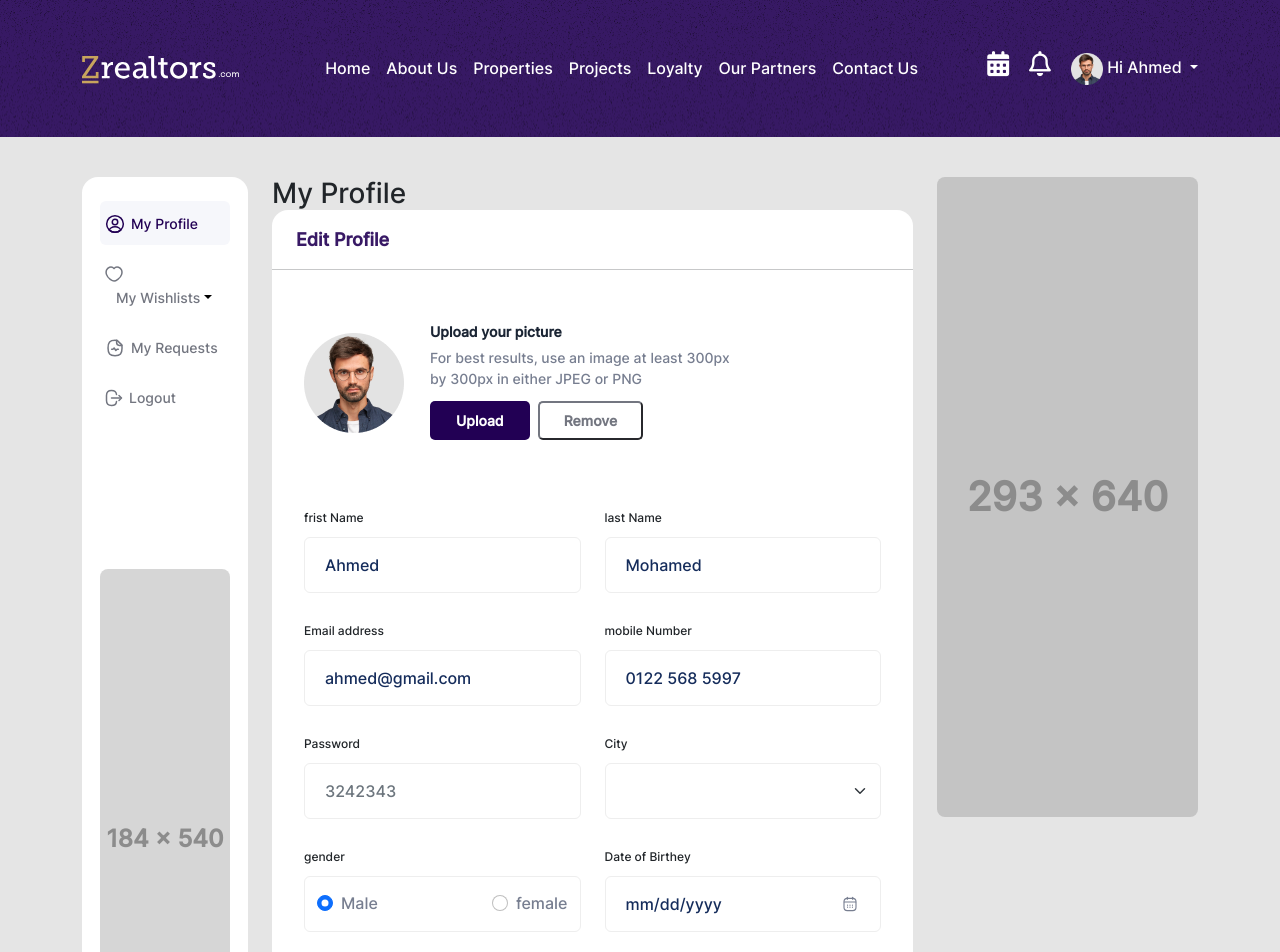
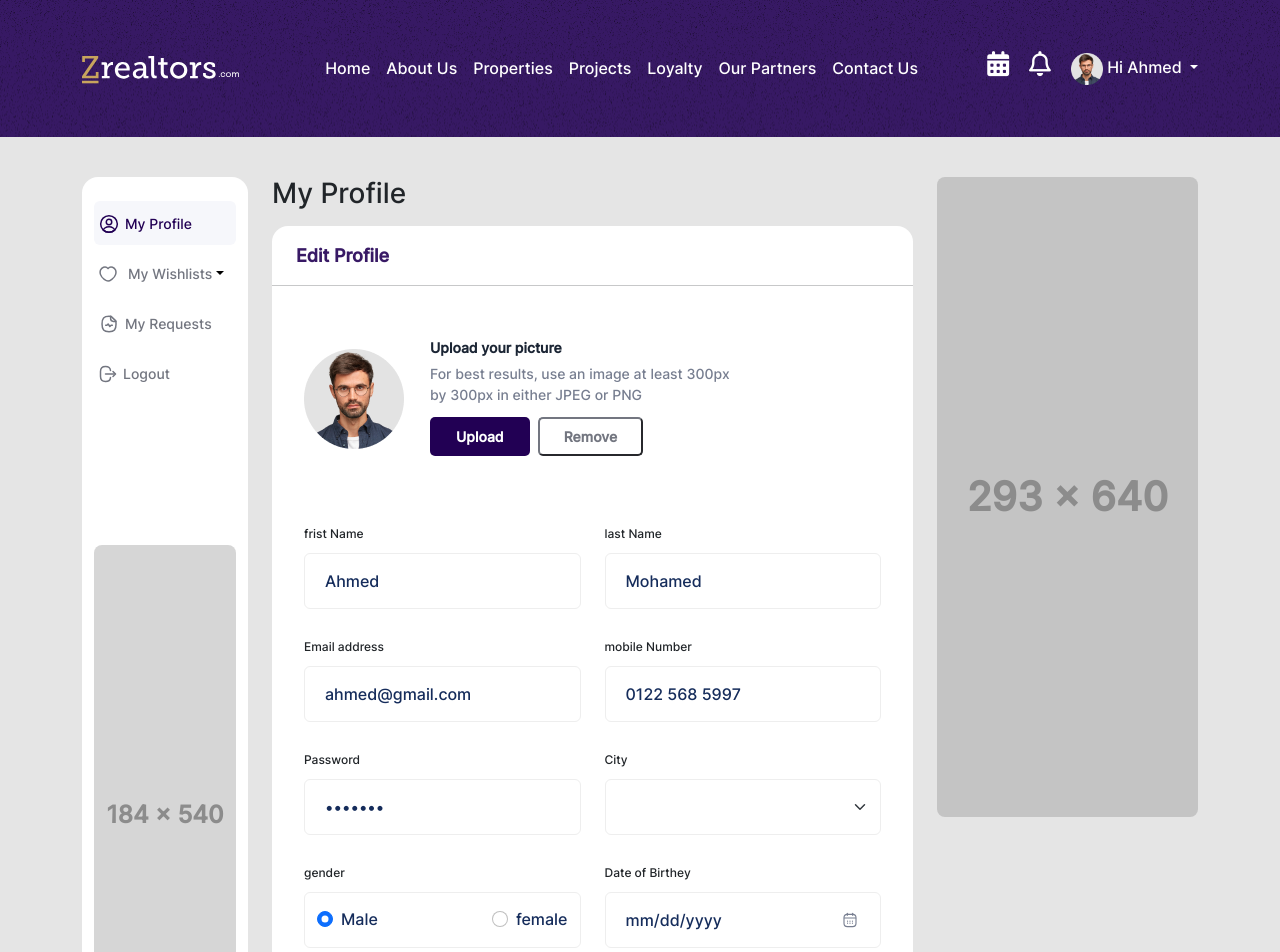
Before and after one commit to ElsayedTork/zrealror_vue, a Vue app: page /edit in a window 1280 px wide. Shown: the top 952 px of the page. Built offline with nearby package versions, Linux system fonts and the light colour scheme.

Commit message:
handle routing and some colors and sidebar

```diff
--- a/src/App.vue
+++ b/src/App.vue
@@ -36,6 +36,7 @@ html {
   --advertisement-color: rgba(119, 119, 119, 0.3);
   --advertisement-text-color: rgba(140, 140, 140, 1);
   --placeholder-color: #152c5b;
+  --heading-profile: #1b2534;
 }
 *,
 ul,
--- a/src/component/editProfile/index.vue
+++ b/src/component/editProfile/index.vue
@@ -80,14 +80,14 @@
           <div class="row">
             <div class="col-sm-6">
               <div class="form-group">
-                <label for="exampleInputEmail1">Password</label>
+                <label for="password">Password</label>
                 <input
-                  type="Password"
+                  type="password"
                   class="form-control shadow-none"
-                  id="Password"
+                  id="password"
                   aria-describedby="emailHelp"
                   :placeholder="$store.state.profileData.password"
-                  v-model="Password"
+                  v-model="password"
                 />
               </div>
             </div>
@@ -293,7 +293,7 @@ export default {
         color: var(--placeholder-color);
       }
       span.form-check-label {
-        color: var(--text-edit-color);
+        color: var(--placeholder-color);
       }
       input[type='radio']:checked & + span {
         color: var(--main-color) !important;
@@ -324,7 +324,6 @@ export default {
   }
 }
 
-
 @media (max-width: 576px) {
   .edit__body__image {
     display: block;
--- a/src/component/profileContainer/savedSearch/index.vue
+++ b/src/component/profileContainer/savedSearch/index.vue
@@ -63,7 +63,7 @@ export default {
     font-size: 1.125rem;
     padding-inline: 32px;
     padding-block: 13px;
-    color: var(--main-color);
+    color: var(--heading-profile);
   }
   .profile__center__search_body {
     padding-inline: 32px;
--- a/src/component/shared/header/index.vue
+++ b/src/component/shared/header/index.vue
@@ -49,7 +49,6 @@
             <li><i class="fa-regular fa-bell"></i></li>
             <li>
               <div class="dropdown">
-                <router-link to="/profile">
                 <img
                   src="./../../../assets/images/man.png"
                   alt=""
@@ -57,7 +56,6 @@
                   width="32"
                   height="32"
                 />
-                </router-link>
 
                 <a
                   class="dropdown-toggle"
@@ -78,6 +76,7 @@
                     </p>
                   </li>
                   <li class="dropdown-item">
+                    <router-link to="/profile">
                       <p>
                         <img
                           src="./../../../assets/images/man.png"
@@ -89,6 +88,7 @@
                         />
                         <span>Ahmed mohamed</span>
                       </p>
+                    </router-link>
                   </li>
                   <li class="dropdown-item">
                     <p>
@@ -131,6 +131,7 @@
     li.nav-item {
       a.nav-link {
         color: var(--white-color);
+        text-decoration: none;
       }
     }
   }
@@ -152,6 +153,9 @@
             color: #101018;
             font-weight: 600;
           }
+        }
+        a {
+          text-decoration: none !important;
         }
       }
       li.logOut {
--- a/src/component/shared/userSidebar/index.vue
+++ b/src/component/shared/userSidebar/index.vue
@@ -43,7 +43,7 @@
 <style lang="scss" scoped>
 .profile__left {
   background-color: var(--white-color);
-  padding-inline: 18px;
+  padding-inline: 12px;
   padding-block: 24px;
   border-radius: 16px;
   height: fit-content;
--- a/src/pages/edit/index.vue
+++ b/src/pages/user/edit/index.vue
@@ -6,7 +6,7 @@
           <user-sidebar></user-sidebar>
         </section>
         <section class="col-xl-7 col-md-8 col-sm-12 profile__center">
-          <h3>My Profile</h3>
+          <h3 class="mb-3">My Profile</h3>
           <edit-profile></edit-profile>
           <router-view></router-view>
         </section>
@@ -18,9 +18,9 @@
   </div>
 </template>
 <script>
-import EditProfile from './../../component/editProfile/index.vue';
-import UserSidebar from './../../component/shared/userSidebar/index.vue';
-import AdvertiseMent from './../../component/advertiseMent/index.vue';
+import EditProfile from './../../../component/editProfile/index.vue';
+import UserSidebar from './../../../component/shared/userSidebar/index.vue';
+import AdvertiseMent from './../../../component/advertiseMent/index.vue';
 export default {
   components: {
     EditProfile,
--- a/src/pages/profile/index.vue
+++ b/src/pages/user/profile/index.vue
@@ -2,7 +2,10 @@
   <div class="profile">
     <div class="container">
       <div class="row">
-        <section class="col-xl-2 col-md-4 col-sm-12">
+        <section
+          class="profile__sidebar col-xl-2 p-0 col-md-4 col-sm-12"
+          style="padding: 0 !important"
+        >
           <user-sidebar></user-sidebar>
         </section>
         <section class="col-xl-7 col-md-8 col-sm-12 profile__center">
@@ -17,9 +20,9 @@
   </div>
 </template>
 <script>
-import ProfileContainer from './../../component/profileContainer/index.vue';
-import UserSidebar from './../../component/shared/userSidebar/index.vue';
-import AdvertiseMent from './../../component/advertiseMent/index.vue';
+import ProfileContainer from './../../../component/profileContainer/index.vue';
+import UserSidebar from './../../../component/shared/userSidebar/index.vue';
+import AdvertiseMent from './../../../component/advertiseMent/index.vue';
 export default {
   data() {
     return {
```
Also changed, not shown: src/router/router.js (+10 -2 lines). Lines whose indentation alone changed are shown as unchanged.
